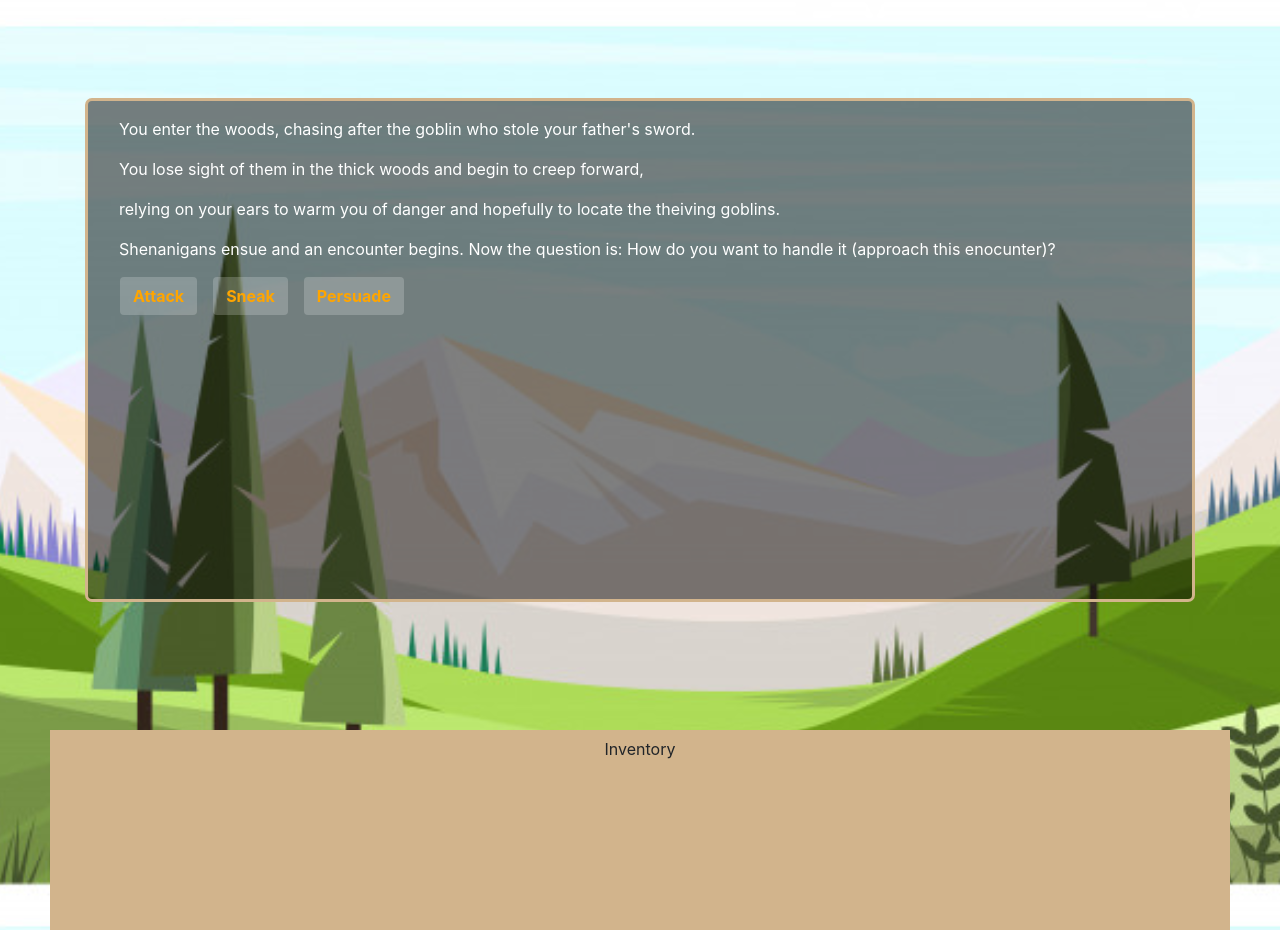
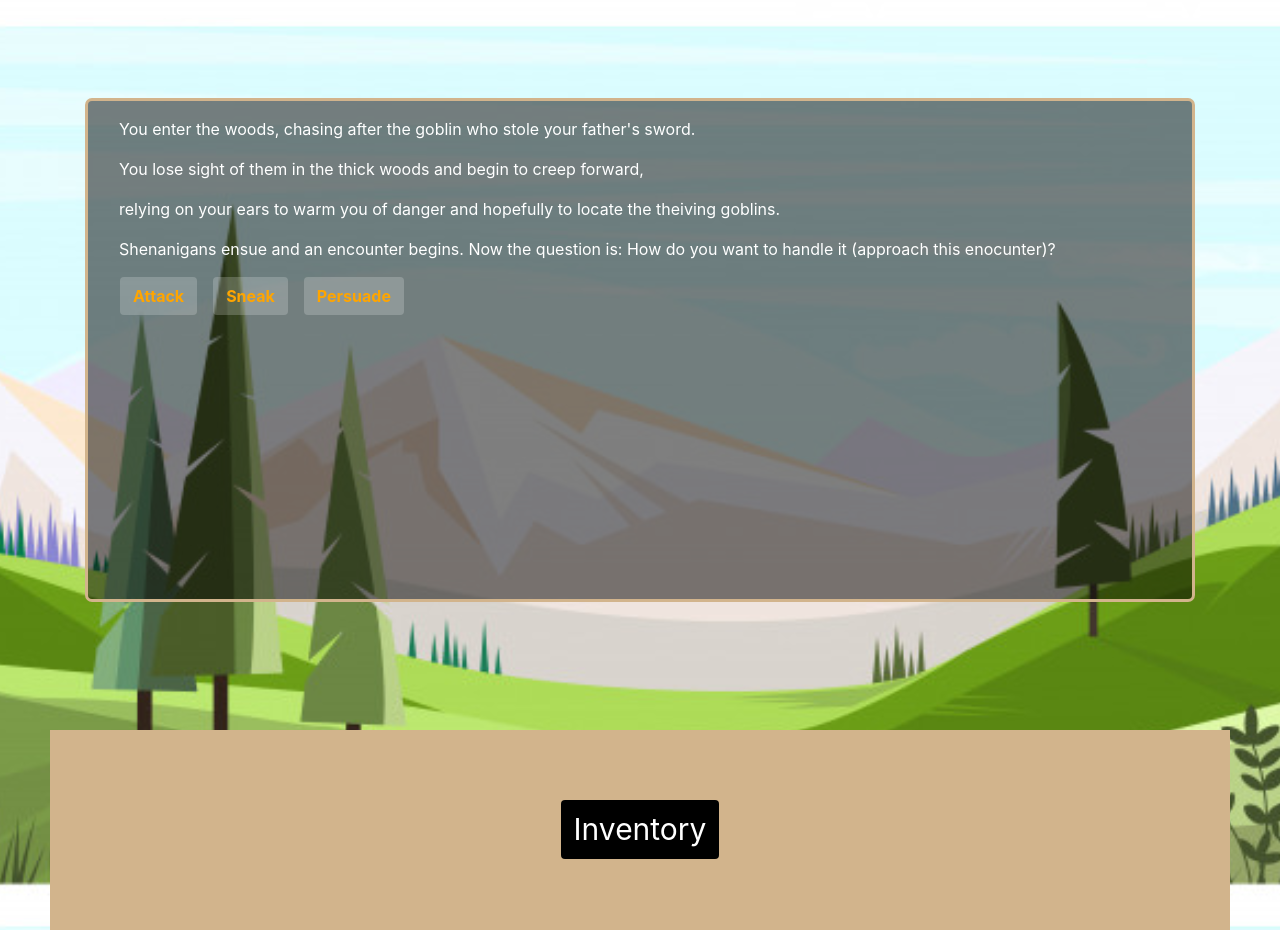
Before and after one commit to derrick-evltfmr/angularjs_RPGgame, an Angular app in the folder angularjsRPG/: page /story in a window 1280 px wide. Built offline with nearby package versions, Linux system fonts and the light colour scheme.

Commit message:
Added Style of open-inventory button and the dark overlay

```diff
--- a/angularjsRPG/src/app/components/inventory/inventory.component.css
+++ b/angularjsRPG/src/app/components/inventory/inventory.component.css
@@ -0,0 +1,17 @@
+.open-inventory {
+	background-color: black;
+	color: white;
+	font-size: 30px;
+	margin-top: calc(12.5vh - 30px);
+	cursor: pointer;
+}
+
+.dark-overlay {
+	background: rgba(0,0,0,0.5);
+	position: absolute;
+	top: 0;
+	left: 0;
+	height: 100%;
+	width: 100%;
+	z-index: 100;	/* show above anything else */
+}
```
